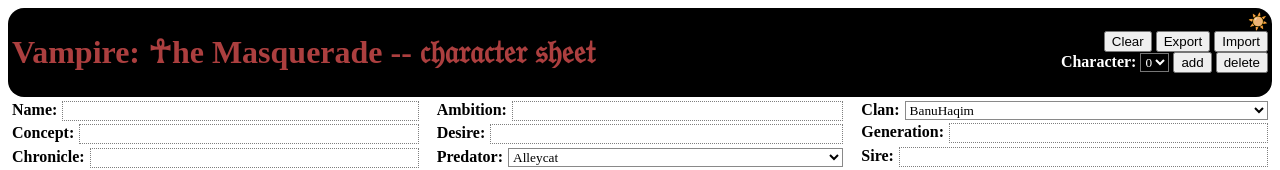
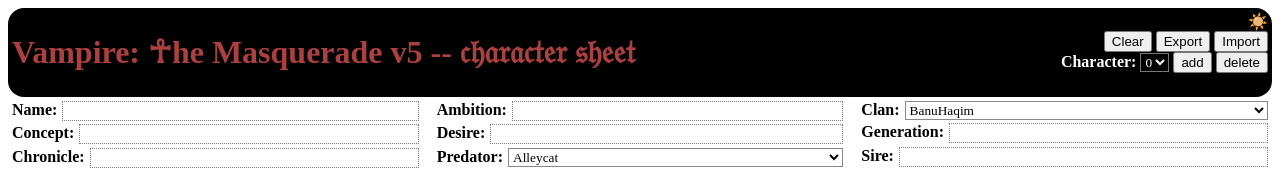
Before and after one commit to mvmn/mvmn.github.io, a plain HTML site: page vtmchar.html in a window 1280 px wide. Shown: the top 170 px of the page. Drawn offline with nearby package versions, Linux system fonts and the light colour scheme.

Commit message:
Indicate v5 revision of VtM

```diff
--- a/vtmchar.html
+++ b/vtmchar.html
@@ -1,6 +1,6 @@
 <html>
 	<head>
-		<title>MVMn ☥ VtM char maker ☥</title>
+		<title>MVMn ☥ VtM 5 char maker ☥</title>
 		<meta name="viewport" content="width=400">
 		<script
 				src="https://code.jquery.com/jquery-3.3.1.slim.min.js"
@@ -622,7 +622,7 @@
 	<body>
 		<div class="container topbar">
 		  <div class="column2">
-			  <h1>Vampire: ☥he Masquerade -- 𝔠𝔥𝔞𝔯𝔞𝔠𝔱𝔢𝔯 𝔰𝔥𝔢𝔢𝔱</h1>
+			  <h1>Vampire: ☥he Masquerade v5 -- 𝔠𝔥𝔞𝔯𝔞𝔠𝔱𝔢𝔯 𝔰𝔥𝔢𝔢𝔱</h1>
 		  </div>
  		  <div class="column rightalign">
 			  <div><span id="theme-toggle" data-i18n="theme_toggle">☀️</span></div>
```
